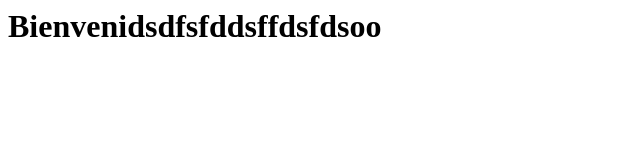
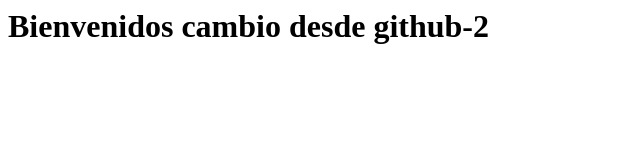
Before and after one commit to AlfredAndreOs/Test, a plain HTML site: page index.html in a window 1280 px wide. Shown: the whole page, without its empty margins (0-640 px from the left). Drawn offline with Linux system fonts and the light colour scheme.

Commit message:
Desde Github

```diff
--- a/index.html
+++ b/index.html
@@ -1 +1 @@
-<html><body><h1>Bienvenidsdfsfddsffdsfdsoo</h1></body></html>
+<html><body><h1>Bienvenidos cambio desde github-2</h1></body></html>
```
